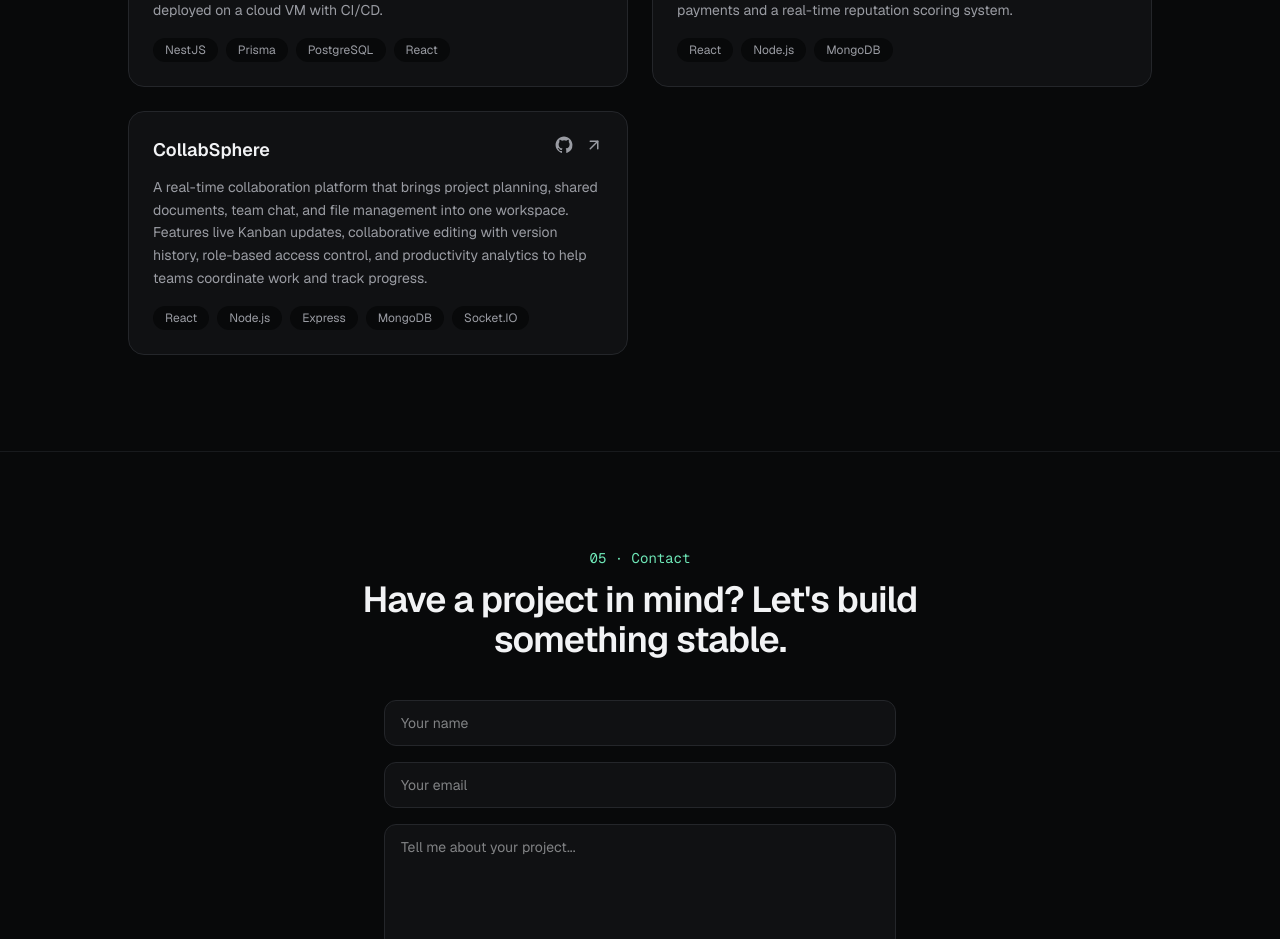
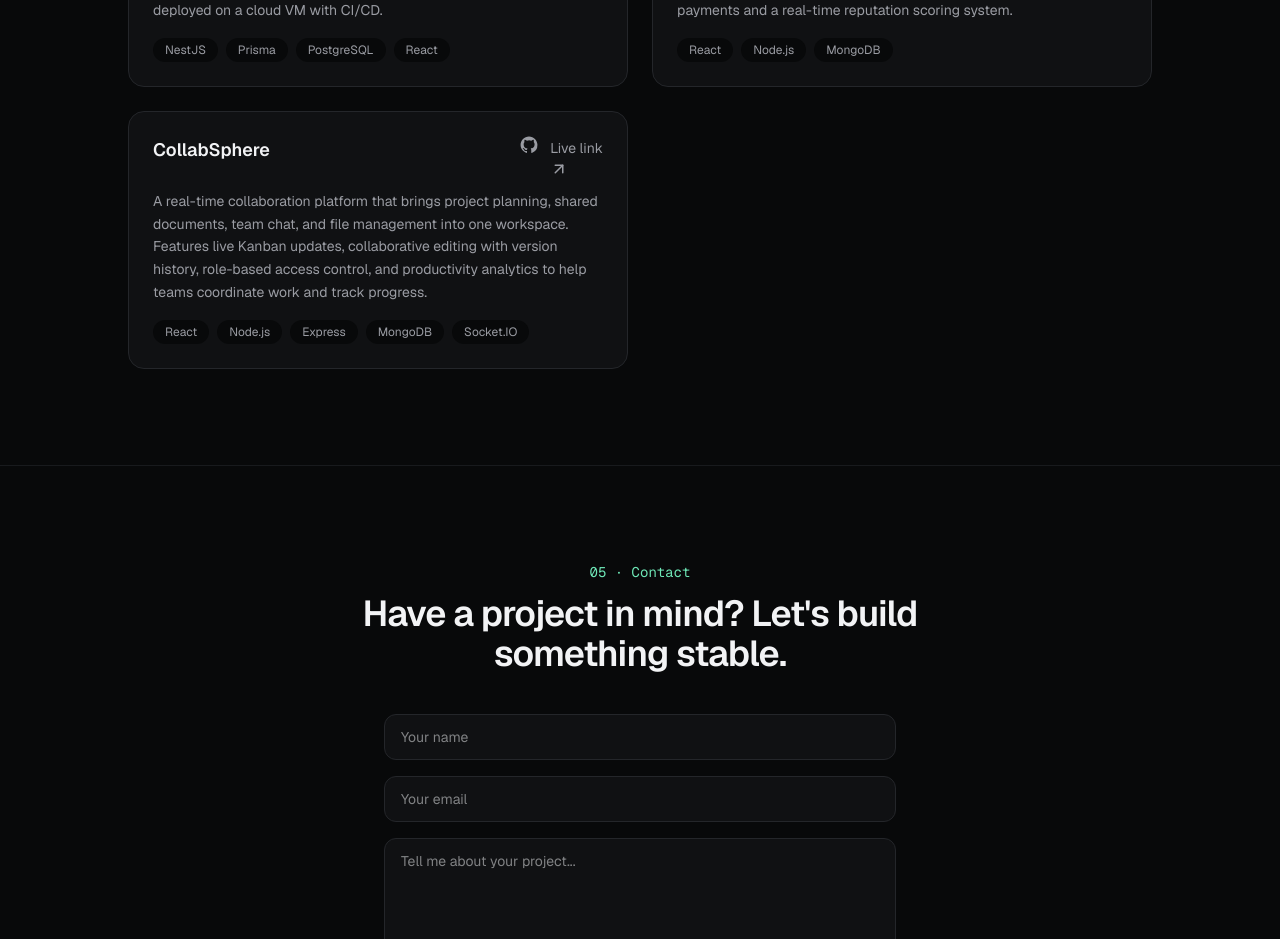
Before and after one commit to Aman-singh-tech/Aman-portfolio, a Next.js app: page / in a window 1280 px wide. Shown: the part 3280-4219 px from the top of the page. Built offline with nearby package versions, Linux system fonts and the light colour scheme.

Commit message:
Add CollabSphere live demo link

```diff
--- a/src/components/Projects.tsx
+++ b/src/components/Projects.tsx
@@ -50,10 +50,12 @@ export default function Projects() {
                   </a>
                   <a
                     href={project.link}
+                    target="_blank"
+                    rel="noopener noreferrer"
                     aria-label={`${project.title} live link`}
                     className="transition-colors hover:text-foreground"
                   >
-                    <ArrowUpRight size={18} />
+                    {project.link !== "#" && <span className="text-sm">Live link</span>}<ArrowUpRight size={18} />
                   </a>
                 </div>
               </div>
--- a/src/lib/data.ts
+++ b/src/lib/data.ts
@@ -105,7 +105,7 @@ export const projects = [
     description:
       "A real-time collaboration platform that brings project planning, shared documents, team chat, and file management into one workspace. Features live Kanban updates, collaborative editing with version history, role-based access control, and productivity analytics to help teams coordinate work and track progress.",
     tags: ["React", "Node.js", "Express", "MongoDB", "Socket.IO"],
-    link: "#",
+    link: "https://collabsphere-sandhya-web.onrender.com",
     github: "https://github.com/Aman-singh-tech/COLLABSPHERE-Enterprise-Real-Time-Collaborative-Workspace-Project-Intelligence-Platform",
   },
 ];
```
